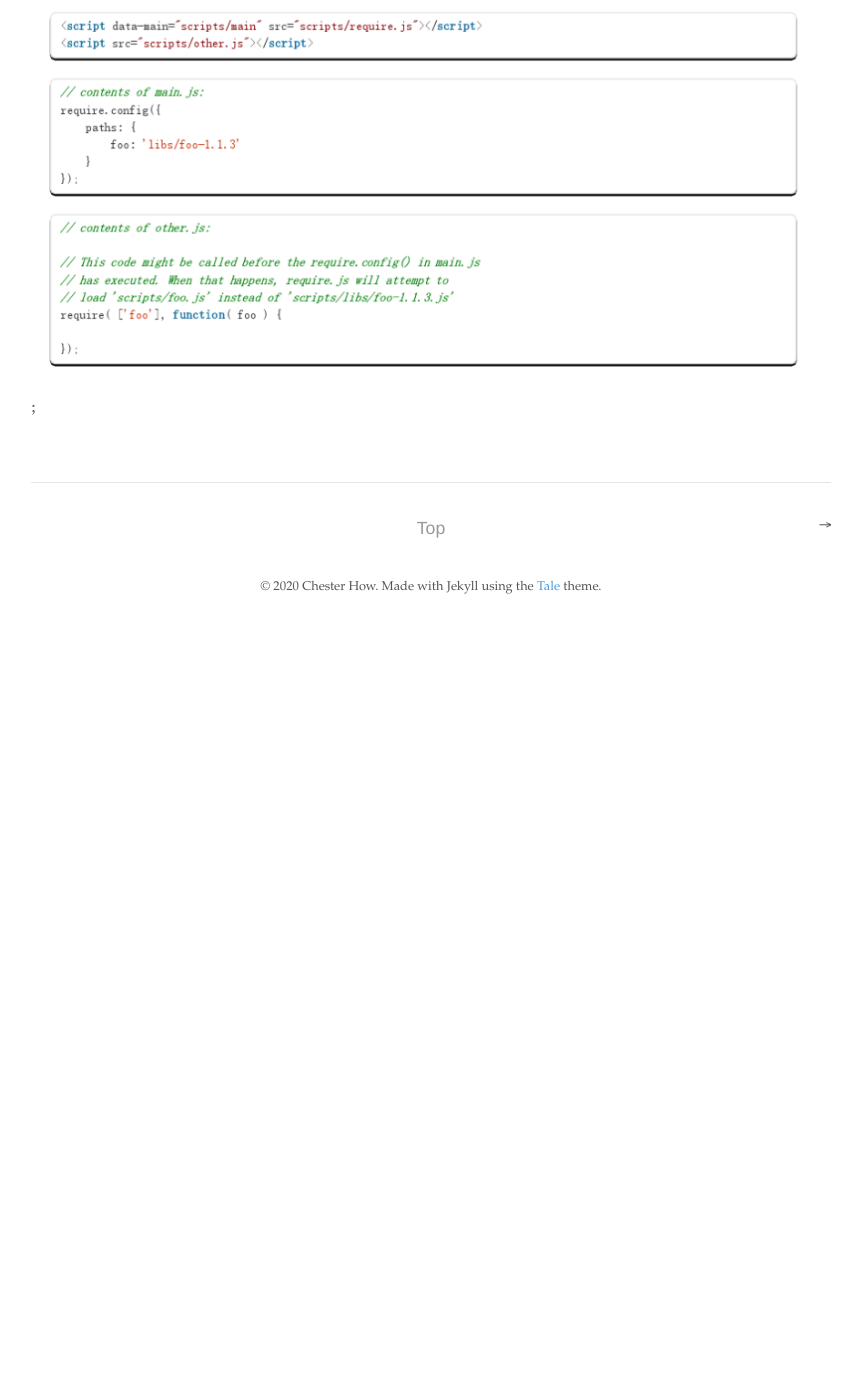
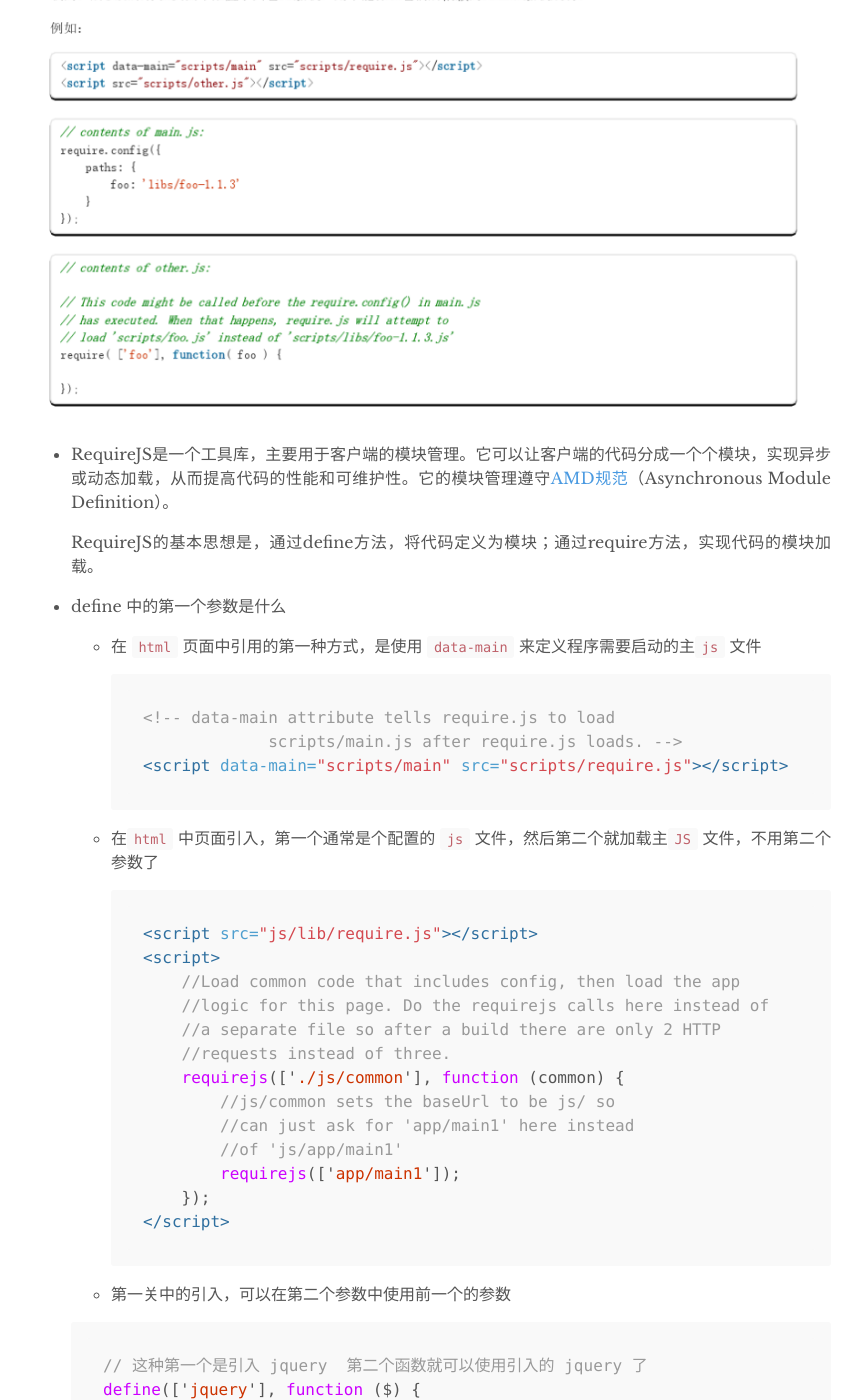
Before and after one commit to fedono/fedono.github.io, a Jekyll site: the page built from _posts/2020-03-22-requirejs.md, in a window 1280 px wide and 1400 px high, scrolled down 597 px. Shown: the whole window, without its empty margins (209-1071 px from the left). Built offline with Jekyll 4.4.1, drawn with Linux system fonts in a browser that asks for light colours; before the commit the page ends 1227 px from its top, so only the background shows below that; some of the changed text lies outside the part shown.

Commit message:
requirejs

````diff
--- a/_posts/2020-03-22-requirejs.md
+++ b/_posts/2020-03-22-requirejs.md
@@ -4,4 +4,93 @@
 author: "fedono"
 ---
 
-![img](../assets/imgs/requirejs-entry.png);
+[中文文档](https://wenku.baidu.com/view/836bd9c8112de2bd960590c69ec3d5bbfd0adad2.html)
+
+![img](../assets/imgs/requirejs/entry.png)
+
+
+- RequireJS是一个工具库，主要用于客户端的模块管理。它可以让客户端的代码分成一个个模块，实现异步或动态加载，从而提高代码的性能和可维护性。它的模块管理遵守[AMD规范](https://github.com/amdjs/amdjs-api/wiki/AMD)（Asynchronous Module Definition）。
+
+  RequireJS的基本思想是，通过define方法，将代码定义为模块；通过require方法，实现代码的模块加载。
+
+- define 中的第一个参数是什么
+
+  - 在 `html` 页面中引用的第一种方式，是使用 `data-main` 来定义程序需要启动的主`js` 文件
+
+    ```html
+    <!-- data-main attribute tells require.js to load
+                 scripts/main.js after require.js loads. -->
+    <script data-main="scripts/main" src="scripts/require.js"></script>
+    ```
+
+  - 在`html` 中页面引入，第一个通常是个配置的 `js` 文件，然后第二个就加载主`JS` 文件，不用第二个参数了
+
+    ```html
+    <script src="js/lib/require.js"></script>
+    <script>
+        //Load common code that includes config, then load the app
+        //logic for this page. Do the requirejs calls here instead of
+        //a separate file so after a build there are only 2 HTTP
+        //requests instead of three.
+        requirejs(['./js/common'], function (common) {
+            //js/common sets the baseUrl to be js/ so
+            //can just ask for 'app/main1' here instead
+            //of 'js/app/main1'
+            requirejs(['app/main1']);
+        });
+    </script>
+    ```
+
+  - 第一关中的引入，可以在第二个参数中使用前一个的参数
+
+  ```js
+  // 这种第一个是引入 jquery  第二个函数就可以使用引入的 jquery 了
+  define(['jquery'], function ($) {
+      return {
+          getBody: function () {
+              return $('body');
+          }
+      }
+  });
+  ```
+
+  - 第一个参数是引入一个其他的`js` 文件，然后参数传入到第二个function中，可以直接使用
+
+    ```JS
+    define(['./Base'], function (Base) {
+        var m1 = new Base('This is the data for Page 1');
+        return m1;
+    });
+    ```
+
+  - 第一个就是一个 function，但是参数就是 `require` ，如果函数内不需要加载其他的`js` ，那么也不可以不穿 `require`
+
+    ```js
+    define(function (require) {
+        var $ = require('jquery'),
+            lib = require('./lib'),
+
+    });
+    ```
+
+- `main.js` 中所设置的脚本是异步加载的
+
+  - `requirejs` 遵循的是 `amd` 规范，是在浏览器运行的，所以是异步的，`commonjs` 是运行在 `node` 中， 是同步的，参考官方文档 [COMMONJS NOTES](https://requirejs.org/docs/commonjs.html)
+
+  ![image-20200322121159688](../assets/imgs/requirejs/entry.png)
+
+- 定义模块
+
+  ![image-20200322121722877](../assets/imgs/requirejs/define-module.png)
+
+- 存在依赖的函数式定义
+
+  ![image-20200322122204310](../assets/imgs/requirejs/dependence.png)
+
+- 相对模块以及相对模块的 URL
+
+  ![image-20200322123014398](../assets/imgs/requirejs/relative-url.png)
+
+- 机制
+
+  ![image-20200322134200072](../assets/imgs/requirejs/mechanism.png)
````
Also changed, not shown: assets/imgs/requirejs/define-module.png (added), assets/imgs/requirejs/dependence.png (added), assets/imgs/requirejs/entry.png (renamed from assets/imgs/requirejs-entry.png), assets/imgs/requirejs/mechanism.png (added), assets/imgs/requirejs/relative-url.png (added).
